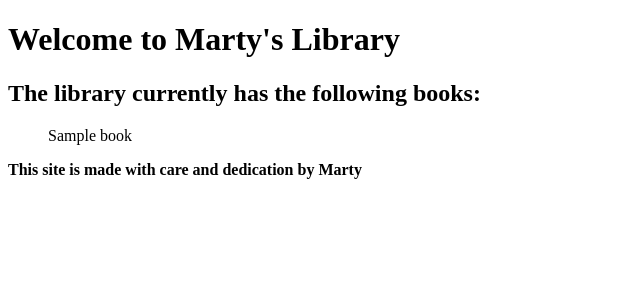
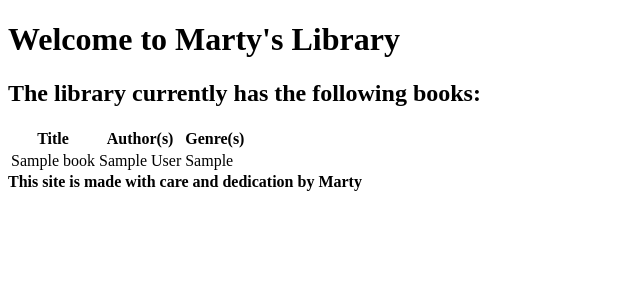
Before and after one commit to marty-zhu/django-demo-site, a Django app: template catalog/templates/catalog/index.html in a window 1280 px wide. Shown: the part 88-388 px from the top of the page, without its empty margins (0-640 px from the left). Run offline with Django 4.2, Linux system fonts and the light colour scheme; the template is opened without the code that fills it: most values are stand-ins (such as "Sample title", 1, 10 or a date in 2020).

Commit message:
updated catalog app index view with table

```diff
--- a/catalog/templates/catalog/index.html
+++ b/catalog/templates/catalog/index.html
@@ -3,12 +3,22 @@
 {% block content %}
     <h1>Welcome to Marty's Library</h1>
     <h2>The library currently has the following books:</h2>
+    {% comment %} TODO: change from HTML list format to table {% endcomment %}
     {% if list_of_all_books %}
-    <ul>
+    <table id="book-list" class="list-table">
+        <tr class="table-header">
+            <th class="table-col-header">Title</th>
+            <th class="table-col-header">Author(s)</th>
+            <th class="table-col-header">Genre(s)</th>
+        </tr>
         {% for book in list_of_all_books %}
-        <li>{{ book.title }}</li>
+        <tr class="table-data">
+            <td>{{ book.title }}</td>
+            <td>{{ book.display_full_names }}</td>
+            <td>{{ book.display_genres }}</td>
+        </tr>
         {% endfor %}
-    </ul>
+    </table>
     {% else %}
     <p>No books where found.</p>
     {% endif %}
```
